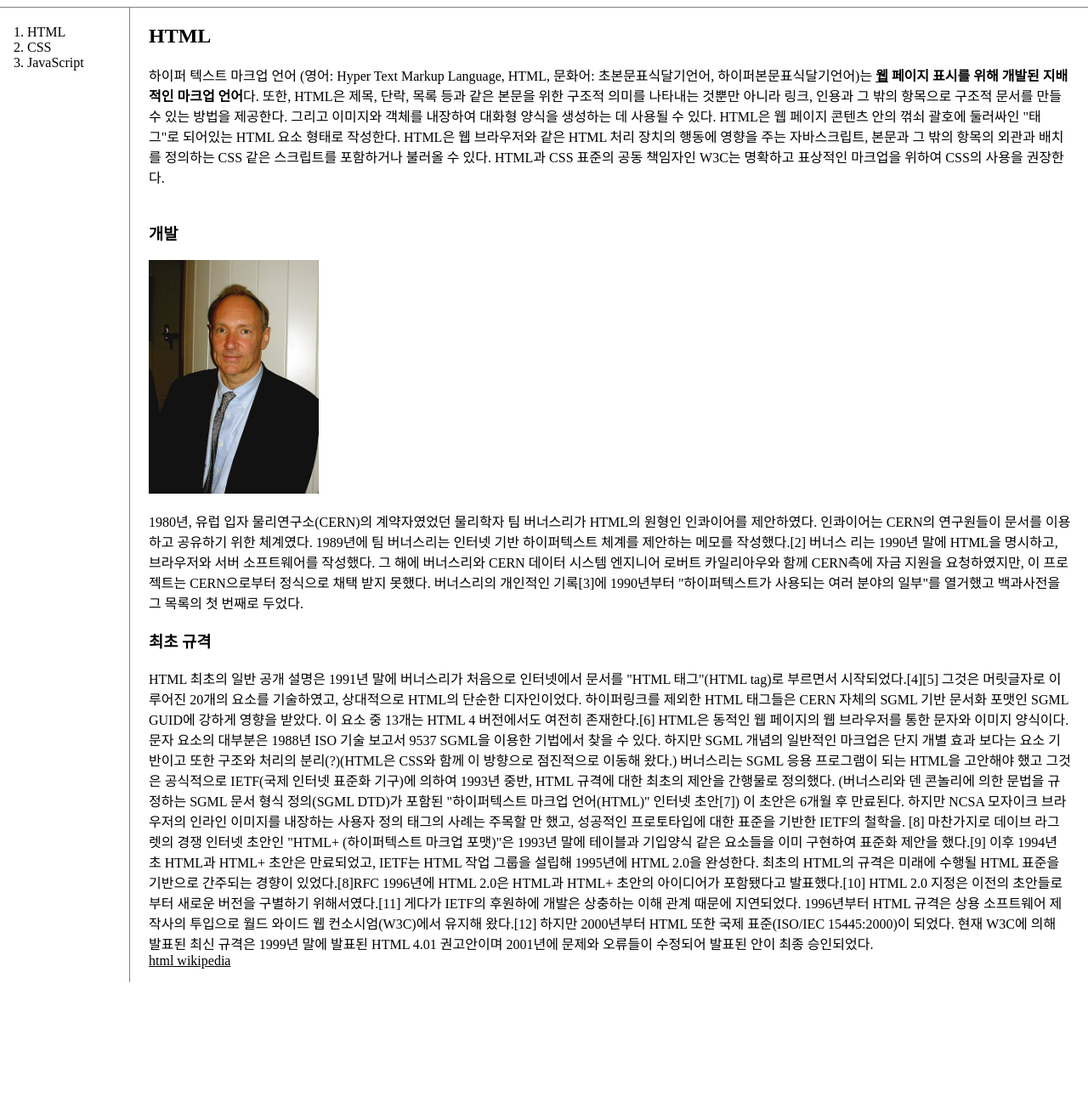
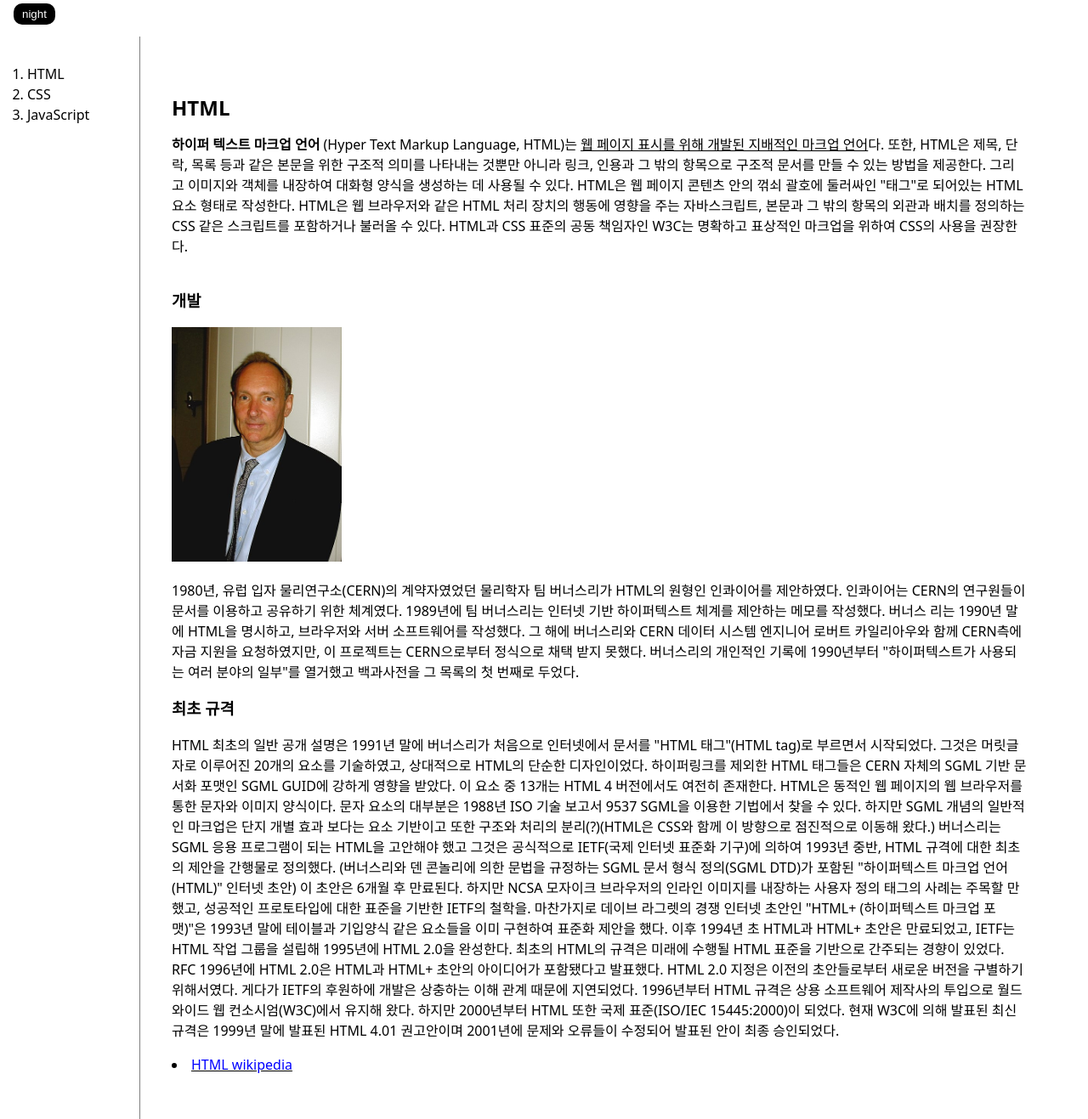
Before and after one commit to bugless-kadia/coding-every-web, a plain HTML site: page 1.html in a window 1280 px wide. Shown: the part 84-1401 px from the top of the page at 85% size. Before the commit the page ends 1240 px from the top, so only its background shows below. Drawn offline with Linux system fonts and the light colour scheme.

Commit message:
colors javascript

```diff
--- a/1.html
+++ b/1.html
@@ -4,9 +4,16 @@
     <title>WEB1 - HTML</title>
     <meta charset="utf-8" />
     <link rel="stylesheet" href="style.css" />
+    <script src="colors.js"></script>
   </head>
   <body>
     <h1><a href="index.html">WEB</a></h1>
+    <input
+      id="night_day"
+      type="button"
+      value="night"
+      onclick="nightDayHandler(this)"
+    />
     <div id="grid">
       <ol>
         <li>
@@ -22,21 +29,21 @@
       <div id="article">
         <h2>HTML</h2>
         <p>
-          <a
-            href="https://www.w3.org/TR/2011/WD-html5-20110405/"
-            target="_blank"
-            title="html5 specification"
-            >하이퍼 텍스트 마크업 언어</a
+          <strong
+            ><a
+              href="https://www.w3.org/TR/2011/WD-html5-20110405/"
+              target="_blank"
+              title="html5 specification"
+              >하이퍼 텍스트 마크업 언어</a
+            ></strong
           >
-          (영어: Hyper Text Markup Language, HTML, 문화어: 초본문표식달기언어,
-          하이퍼본문표식달기언어)는
-          <strong
-            ><u>웹</u> 페이지 표시를 위해 개발된 지배적인 마크업 언어</strong
-          >다. 또한, HTML은 제목, 단락, 목록 등과 같은 본문을 위한 구조적 의미를
-          나타내는 것뿐만 아니라 링크, 인용과 그 밖의 항목으로 구조적 문서를
-          만들 수 있는 방법을 제공한다. 그리고 이미지와 객체를 내장하여 대화형
-          양식을 생성하는 데 사용될 수 있다. HTML은 웹 페이지 콘텐츠 안의 꺾쇠
-          괄호에 둘러싸인 "태그"로 되어있는 HTML 요소 형태로 작성한다. HTML은 웹
+          (Hyper Text Markup Language, HTML)는
+          <u>웹 페이지 표시를 위해 개발된 지배적인 마크업 언어</u>다. 또한,
+          HTML은 제목, 단락, 목록 등과 같은 본문을 위한 구조적 의미를 나타내는
+          것뿐만 아니라 링크, 인용과 그 밖의 항목으로 구조적 문서를 만들 수 있는
+          방법을 제공한다. 그리고 이미지와 객체를 내장하여 대화형 양식을
+          생성하는 데 사용될 수 있다. HTML은 웹 페이지 콘텐츠 안의 꺾쇠 괄호에
+          둘러싸인 "태그"로 되어있는 HTML 요소 형태로 작성한다. HTML은 웹
           브라우저와 같은 HTML 처리 장치의 행동에 영향을 주는 자바스크립트,
           본문과 그 밖의 항목의 외관과 배치를 정의하는 CSS 같은 스크립트를
           포함하거나 불러올 수 있다. HTML과 CSS 표준의 공동 책임자인 W3C는
@@ -48,53 +55,58 @@
           1980년, 유럽 입자 물리연구소(CERN)의 계약자였었던 물리학자 팀
           버너스리가 HTML의 원형인 인콰이어를 제안하였다. 인콰이어는 CERN의
           연구원들이 문서를 이용하고 공유하기 위한 체계였다. 1989년에 팀
-          버너스리는 인터넷 기반 하이퍼텍스트 체계를 제안하는 메모를
-          작성했다.[2] 버너스 리는 1990년 말에 HTML을 명시하고, 브라우저와 서버
-          소프트웨어를 작성했다. 그 해에 버너스리와 CERN 데이터 시스템 엔지니어
-          로버트 카일리아우와 함께 CERN측에 자금 지원을 요청하였지만, 이
-          프로젝트는 CERN으로부터 정식으로 채택 받지 못했다. 버너스리의 개인적인
-          기록[3]에 1990년부터 "하이퍼텍스트가 사용되는 여러 분야의 일부"를
-          열거했고 백과사전을 그 목록의 첫 번째로 두었다.
+          버너스리는 인터넷 기반 하이퍼텍스트 체계를 제안하는 메모를 작성했다.
+          버너스 리는 1990년 말에 HTML을 명시하고, 브라우저와 서버 소프트웨어를
+          작성했다. 그 해에 버너스리와 CERN 데이터 시스템 엔지니어 로버트
+          카일리아우와 함께 CERN측에 자금 지원을 요청하였지만, 이 프로젝트는
+          CERN으로부터 정식으로 채택 받지 못했다. 버너스리의 개인적인 기록에
+          1990년부터 "하이퍼텍스트가 사용되는 여러 분야의 일부"를 열거했고
+          백과사전을 그 목록의 첫 번째로 두었다.
         </p>
         <h3>최초 규격</h3>
         <p>
           HTML 최초의 일반 공개 설명은 1991년 말에 버너스리가 처음으로
-          인터넷에서 문서를 "HTML 태그"(HTML tag)로 부르면서 시작되었다.[4][5]
-          그것은 머릿글자로 이루어진 20개의 요소를 기술하였고, 상대적으로 HTML의
-          단순한 디자인이었다. 하이퍼링크를 제외한 HTML 태그들은 CERN 자체의
-          SGML 기반 문서화 포맷인 SGML GUID에 강하게 영향을 받았다. 이 요소 중
-          13개는 HTML 4 버전에서도 여전히 존재한다.[6] HTML은 동적인 웹 페이지의
-          웹 브라우저를 통한 문자와 이미지 양식이다. 문자 요소의 대부분은 1988년
-          ISO 기술 보고서 9537 SGML을 이용한 기법에서 찾을 수 있다. 하지만 SGML
-          개념의 일반적인 마크업은 단지 개별 효과 보다는 요소 기반이고 또한
-          구조와 처리의 분리(?)(HTML은 CSS와 함께 이 방향으로 점진적으로 이동해
-          왔다.) 버너스리는 SGML 응용 프로그램이 되는 HTML을 고안해야 했고
-          그것은 공식적으로 IETF(국제 인터넷 표준화 기구)에 의하여 1993년 중반,
-          HTML 규격에 대한 최초의 제안을 간행물로 정의했다. (버너스리와 덴
-          콘놀리에 의한 문법을 규정하는 SGML 문서 형식 정의(SGML DTD)가 포함된
-          "하이퍼텍스트 마크업 언어(HTML)" 인터넷 초안[7]) 이 초안은 6개월 후
+          인터넷에서 문서를 "HTML 태그"(HTML tag)로 부르면서 시작되었다. 그것은
+          머릿글자로 이루어진 20개의 요소를 기술하였고, 상대적으로 HTML의 단순한
+          디자인이었다. 하이퍼링크를 제외한 HTML 태그들은 CERN 자체의 SGML 기반
+          문서화 포맷인 SGML GUID에 강하게 영향을 받았다. 이 요소 중 13개는 HTML
+          4 버전에서도 여전히 존재한다. HTML은 동적인 웹 페이지의 웹 브라우저를
+          통한 문자와 이미지 양식이다. 문자 요소의 대부분은 1988년 ISO 기술
+          보고서 9537 SGML을 이용한 기법에서 찾을 수 있다. 하지만 SGML 개념의
+          일반적인 마크업은 단지 개별 효과 보다는 요소 기반이고 또한 구조와
+          처리의 분리(?)(HTML은 CSS와 함께 이 방향으로 점진적으로 이동해 왔다.)
+          버너스리는 SGML 응용 프로그램이 되는 HTML을 고안해야 했고 그것은
+          공식적으로 IETF(국제 인터넷 표준화 기구)에 의하여 1993년 중반, HTML
+          규격에 대한 최초의 제안을 간행물로 정의했다. (버너스리와 덴 콘놀리에
+          의한 문법을 규정하는 SGML 문서 형식 정의(SGML DTD)가 포함된
+          "하이퍼텍스트 마크업 언어(HTML)" 인터넷 초안) 이 초안은 6개월 후
           만료된다. 하지만 NCSA 모자이크 브라우저의 인라인 이미지를 내장하는
           사용자 정의 태그의 사례는 주목할 만 했고, 성공적인 프로토타입에 대한
-          표준을 기반한 IETF의 철학을. [8] 마찬가지로 데이브 라그렛의 경쟁
-          인터넷 초안인 "HTML+ (하이퍼텍스트 마크업 포맷)"은 1993년 말에
-          테이블과 기입양식 같은 요소들을 이미 구현하여 표준화 제안을 했다.[9]
-          이후 1994년 초 HTML과 HTML+ 초안은 만료되었고, IETF는 HTML 작업 그룹을
-          설립해 1995년에 HTML 2.0을 완성한다. 최초의 HTML의 규격은 미래에
-          수행될 HTML 표준을 기반으로 간주되는 경향이 있었다.[8]RFC 1996년에
-          HTML 2.0은 HTML과 HTML+ 초안의 아이디어가 포함됐다고 발표했다.[10]
-          HTML 2.0 지정은 이전의 초안들로부터 새로운 버전을 구별하기
-          위해서였다.[11] 게다가 IETF의 후원하에 개발은 상충하는 이해 관계
-          때문에 지연되었다. 1996년부터 HTML 규격은 상용 소프트웨어 제작사의
-          투입으로 월드 와이드 웹 컨소시엄(W3C)에서 유지해 왔다.[12] 하지만
-          2000년부터 HTML 또한 국제 표준(ISO/IEC 15445:2000)이 되었다. 현재
-          W3C에 의해 발표된 최신 규격은 1999년 말에 발표된 HTML 4.01 권고안이며
-          2001년에 문제와 오류들이 수정되어 발표된 안이 최종 승인되었다. <br />
-          <u
-            ><a href="https://ko.wikipedia.org/wiki/HTML" target="_black"
-              >html wikipedia</a
-            ></u
-          >
+          표준을 기반한 IETF의 철학을. 마찬가지로 데이브 라그렛의 경쟁 인터넷
+          초안인 "HTML+ (하이퍼텍스트 마크업 포맷)"은 1993년 말에 테이블과
+          기입양식 같은 요소들을 이미 구현하여 표준화 제안을 했다. 이후 1994년
+          초 HTML과 HTML+ 초안은 만료되었고, IETF는 HTML 작업 그룹을 설립해
+          1995년에 HTML 2.0을 완성한다. 최초의 HTML의 규격은 미래에 수행될 HTML
+          표준을 기반으로 간주되는 경향이 있었다. RFC 1996년에 HTML 2.0은 HTML과
+          HTML+ 초안의 아이디어가 포함됐다고 발표했다. HTML 2.0 지정은 이전의
+          초안들로부터 새로운 버전을 구별하기 위해서였다. 게다가 IETF의 후원하에
+          개발은 상충하는 이해 관계 때문에 지연되었다. 1996년부터 HTML 규격은
+          상용 소프트웨어 제작사의 투입으로 월드 와이드 웹 컨소시엄(W3C)에서
+          유지해 왔다. 하지만 2000년부터 HTML 또한 국제 표준(ISO/IEC
+          15445:2000)이 되었다. 현재 W3C에 의해 발표된 최신 규격은 1999년 말에
+          발표된 HTML 4.01 권고안이며 2001년에 문제와 오류들이 수정되어 발표된
+          안이 최종 승인되었다.
         </p>
+        <li>
+          <u>
+            <a
+              class="foter-link"
+              href="https://ko.wikipedia.org/wiki/HTML"
+              target="_black"
+              >HTML wikipedia</a
+            >
+          </u>
+        </li>
       </div>
     </div>
   </body>
--- /dev/null
+++ b/colors.js
@@ -0,0 +1,44 @@
+const Link = {
+  setColor: function (color) {
+    const aList = document.querySelectorAll('a');
+    let i = 0;
+    while (i < aList.length) {
+      aList[i].style.color = color;
+      i = i + 1;
+    }
+  },
+};
+const Body = {
+  setColor: function (color) {
+    document.querySelector('body').style.color = color;
+  },
+  setBackgroundColor: function (color) {
+    document.querySelector('body').style.backgroundColor = color;
+  },
+};
+const Button = {
+  setColor: function (color) {
+    document.querySelector('#night_day').style.color = color;
+  },
+  setBackgroundColor: function (color) {
+    document.querySelector('#night_day').style.backgroundColor = color;
+  },
+};
+function nightDayHandler(self) {
+  const target = document.querySelector('body');
+  if (self.value === 'night') {
+    Body.setBackgroundColor('black');
+    Body.setColor('white');
+    self.value = 'day';
+    Link.setColor('powderblue');
+    Button.setBackgroundColor('white');
+    Button.setColor('black');
+  } else {
+    Body.setBackgroundColor('white');
+    Body.setColor('black');
+    self.value = 'night';
+    Link.setColor('black');
+    Button.setBackgroundColor('black');
+    Button.setColor('white');
+  }
+}
--- a/style.css
+++ b/style.css
@@ -1,24 +1,28 @@
 body {
   margin: 0;
+  line-height: 1.5em;
+  font-family: system-ui, -apple-system, BlinkMacSystemFont, 'Segoe UI', Roboto,
+    Oxygen, Ubuntu, Cantarell, 'Open Sans', 'Helvetica Neue', sans-serif;
 }
 
 a {
   color: black;
   text-decoration: none;
 }
+
 h1 {
   font-size: 45px;
   text-align: center;
   border-bottom: 1px solid gray;
   margin: 0;
+  margin-top: 10px;
   padding: 20px;
 }
 #grid ol {
   border-right: 1px solid gray;
   width: 100px;
   margin: 0;
-  padding: 20px;
-  padding-left: 32px;
+  padding: 32px;
 }
 #grid {
   display: grid;
@@ -26,8 +30,9 @@ h1 {
   margin-right: 20px;
 }
 #grid #article {
-  padding-left: 25px;
+  padding: 52px;
 }
+
 @media (max-width: 800px) {
   #grid {
     display: block;
@@ -39,3 +44,14 @@ h1 {
     border-bottom: none;
   }
 }
+.foter-link {
+  color: blue;
+}
+#night_day {
+  margin: 1em 1rem;
+  border: none;
+  background-color: black;
+  color: white;
+  padding: 5px 10px;
+  border-radius: 10px;
+}
```
Also changed, not shown: 2.html (+26 -14 lines), 3.html (+36 -26 lines), index.html (+19 -4 lines), 1 other file.
